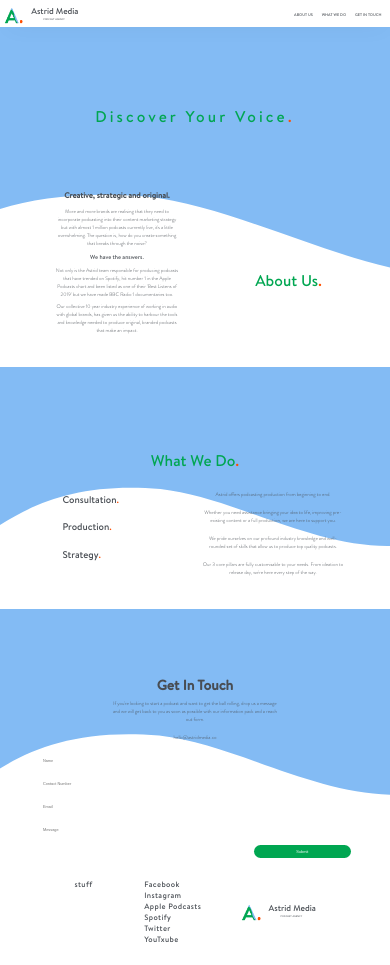
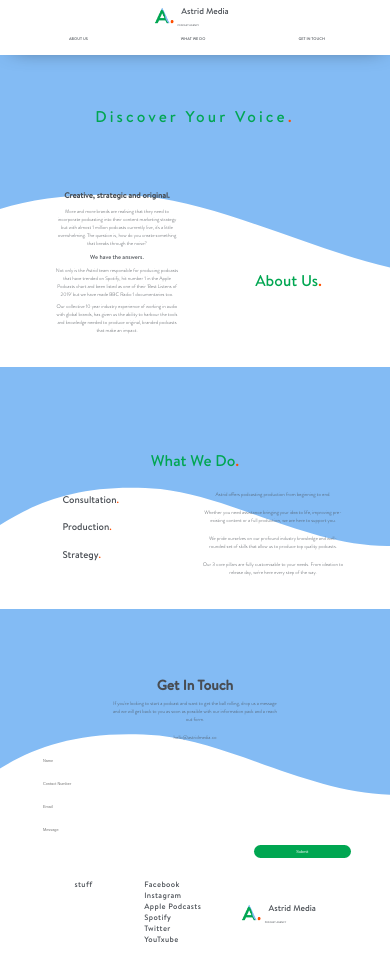
Before and after one commit to alexandertrout/astrid, a React (Create React App) app: page / in a window 390 px wide. Built offline with nearby package versions, Linux system fonts and the light colour scheme; what react-animations would draw is missing.

Commit message:
began mobile layout

```diff
--- a/src/App.css
+++ b/src/App.css
@@ -42,11 +42,19 @@ body {
   box-shadow: 0px 4px 21px -13px rgba(0,0,0,0.75);
   z-index: 9999;
 }
+ @media only screen and (max-width: 600px) {
+  .menu {
+    display: flex;
+    flex-direction: column;
+    align-items: center;
+    justify-content: space-between;
+  }
+}
+
 
 ul {
   margin: 0.7vw 0.7vw 0vw 0.7vw;
   padding: 0.7vw 0.7vw 0vw 0.7vw;
-  width: 24vw;
   text-decoration: none;
   list-style-type: none;
   display: flex;
--- a/src/App.js
+++ b/src/App.js
@@ -12,7 +12,7 @@ import Footer from './components/Footer';
 function App() {
   return (
     <div className="App">
-      <section class='menu'>
+      <section className='menu'>
         <AstridLogo/>
         <MenuBar/>
       </section>
--- a/src/components/AstridLogo.jsx
+++ b/src/components/AstridLogo.jsx
@@ -43,6 +43,11 @@ const SubText = styled.p`
   position: absolute;
   bottom: 1.6vw;
   left: 5.1vw;
+  @media only screen and (max-width: 600px) {
+  position: absolute;
+  bottom: 0;
+  left: 1vw;
+  }
 `
 
 const AstridLogo = () => {
--- a/src/components/MenuBar.jsx
+++ b/src/components/MenuBar.jsx
@@ -18,6 +18,10 @@ const FadeDiv3 = styled.div`
 const MenuBarDiv = styled.div`
   display: flex;
   flex-direction: column;
+  @media only screen and (max-width: 600px) {
+  width: 70vw;
+  height: 7vw;
+  }
 `;
 
 class MenuBar extends Component {
```
